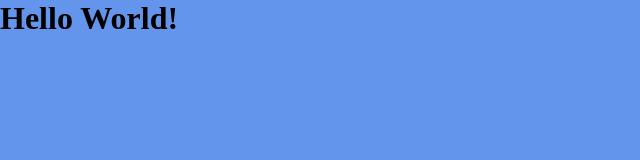
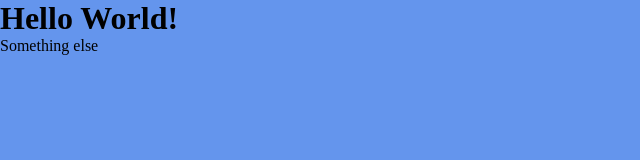
Before and after one commit to KirianaBrown/react-expense-tracker-v1, a React (Create React App) app in the folder app/: page / in a window 1280 px wide. Shown: the top 160 px of the page, without its empty margins (0-640 px from the left). Built offline with nearby package versions, Linux system fonts and the light colour scheme.

Commit message:
create new component

```diff
--- a/app/src/App.js
+++ b/app/src/App.js
@@ -4,6 +4,7 @@ function App() {
   return (
     <div>
       <h1> Hello World! </h1>
+      <p>Something else</p>
     </div>
   );
 }
```
